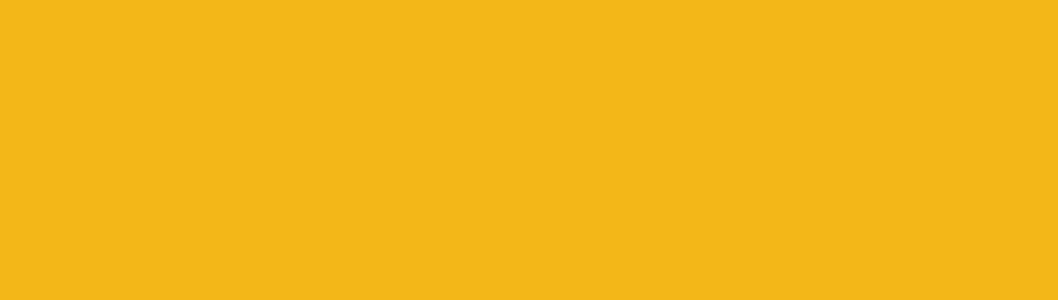
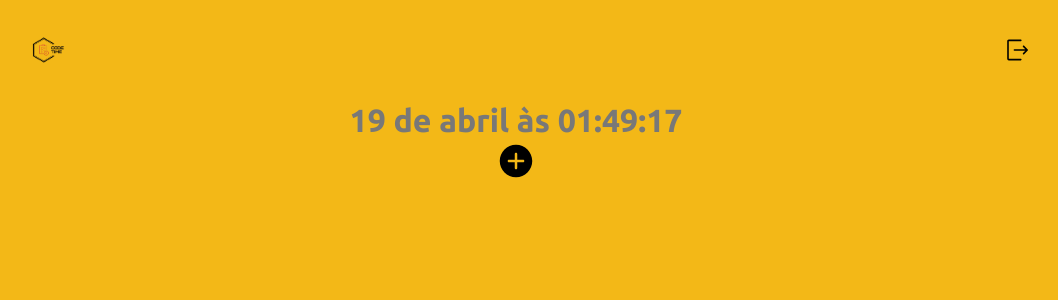
Before and after one commit to Rafaelsimas/listaDeTarefas, a React (Vite) app: page /aplicacao in a window 1280 px wide. Before the commit this address had no page. Shown: the top 300 px of the page, without its empty margins (124-1182 px from the left). Built offline with nearby package versions, Linux system fonts and the light colour scheme.

Commit message:
Adicionado a função (Date)

```diff
--- a/GlobalStyle/GlobalStyle.css
+++ b/GlobalStyle/GlobalStyle.css
@@ -19,12 +19,25 @@
   align-items: center;
   background-color: var(--main-color);
 }
+.home .home_box {
+  width: 80%;
+  height: 500px;
 
-.sign-in {
+  flex-direction: column;
+  align-items: center;
+  justify-content: space-between;
+  display: flex;
+}
+.home .home_box .logo {
+  width: 350px;
+  height: 200px;
+  object-fit: cover;
+}
+.home .home_box .sign-in {
   font-family: "Ubuntu", sans-serif;
   width: 100%;
   padding: 12px;
-  max-width: 400px;
+  max-width: 350px;
   border-radius: 8px;
   border: none;
   background-color: rgb(234, 226, 204);
@@ -61,3 +74,20 @@ header nav img {
 header nav .exit {
   font-size: 1.5rem;
 }
+
+.container {
+  display: flex;
+  flex-direction: column;
+  align-items: center;
+}
+.container .date {
+  display: flex;
+  color: rgba(120, 120, 120, 1);
+  justify-content: center;
+  font-family: "Ubuntu", sans-serif;
+  padding: 2px;
+}
+.container .add {
+  width: 40px;
+  height: 40px;
+}
--- a/src/App.jsx
+++ b/src/App.jsx
@@ -2,14 +2,17 @@ import { BrowserRouter, Routes, Route } from "react-router-dom"
 import Dashboard from "./Components/Dashboard/Dashboard"
 import Explorer from "./Components/Explorer/Explorer"
 import Menu from "./Components/Menu/Menu"
+import Aplication from "./Components/Aplication/Aplication"
 
 export default function App() {
   return (
     <>
+
       <BrowserRouter>
         <Routes>
           <Route path="/" exact element={<Explorer />} />
           <Route path="/lista" exact element={<Dashboard />} />
+          <Route path="/aplicacao" exact element={<Aplication />} />
         </Routes>
       </BrowserRouter>
     </>
--- a/src/Components/Aplication/Aplication.jsx
+++ b/src/Components/Aplication/Aplication.jsx
@@ -1,3 +1,35 @@
+import { useEffect, useState } from "react";
+import Menu from "../Menu/Menu";
+import { IoIosAddCircle } from "react-icons/io";
+
 export default function Aplication() {
-  return <div className="container"></div>
+  const [now, setNow] = useState(new Date());
+
+  useEffect(() => {
+    const interval = setInterval(() => {
+      setNow(new Date());
+    }, 1000); // atualiza a cada 1 segundo
+
+    return () => clearInterval(interval);
+  }, []);
+
+  const formatted = now.toLocaleString("pt-BR", {
+    day: "2-digit",
+    month: "long",
+    hour: "2-digit",
+    minute: "2-digit",
+    second: "2-digit",
+  });
+
+  return (
+    <>
+      <Menu />
+      <div className="container">
+        <div className="date">
+          <h1>{formatted}</h1>
+        </div>
+          <IoIosAddCircle  className="add"/>
+      </div>
+    </>
+  );
 }
--- a/src/Components/Home/Home.jsx
+++ b/src/Components/Home/Home.jsx
@@ -3,11 +3,13 @@ import { Link } from "react-router-dom"
 export default function Home() {
   return (
     <div className="home">
+      <div className="home_box">
       <img src={img_logo} alt="" className="logo" />
       {/* Botão do Felipe */}
       <Link to="/lista" className="sign-in">
         Entrar
       </Link>
+      </div>
     </div>
   )
 }
```
